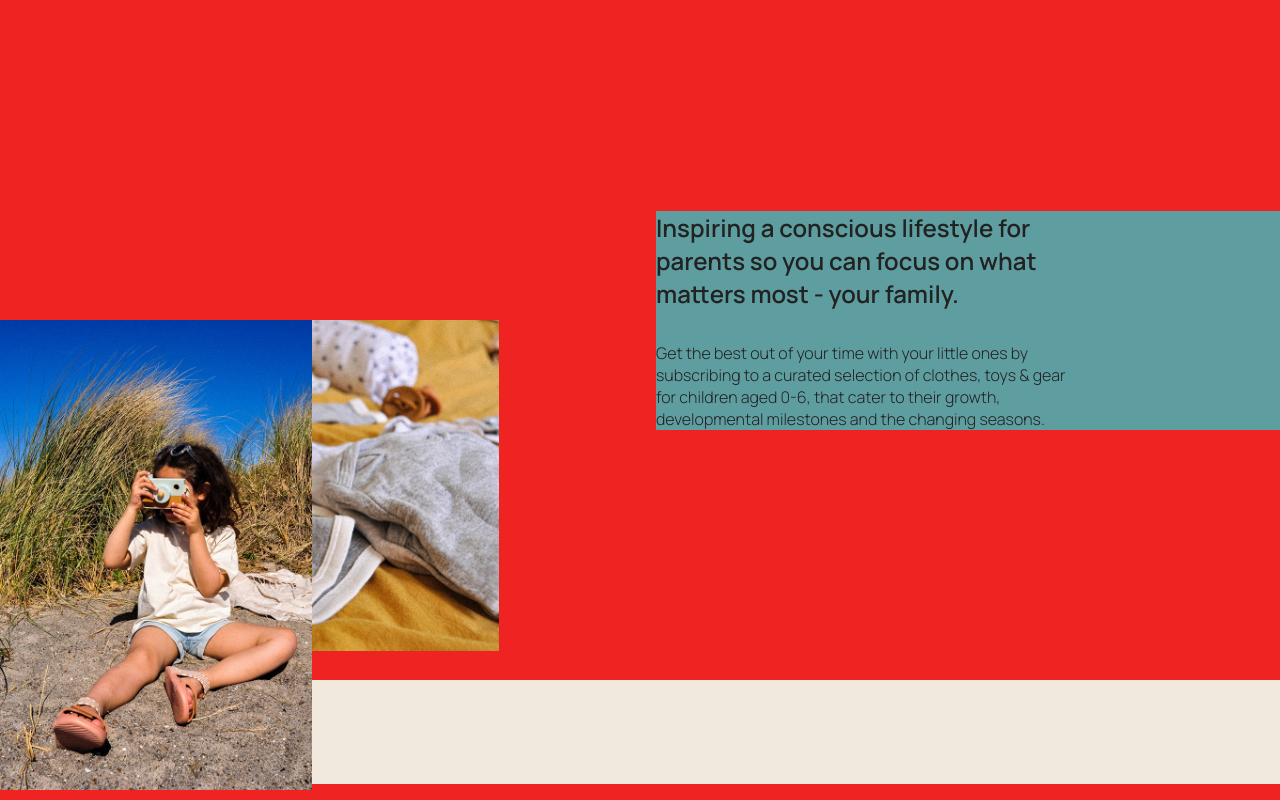
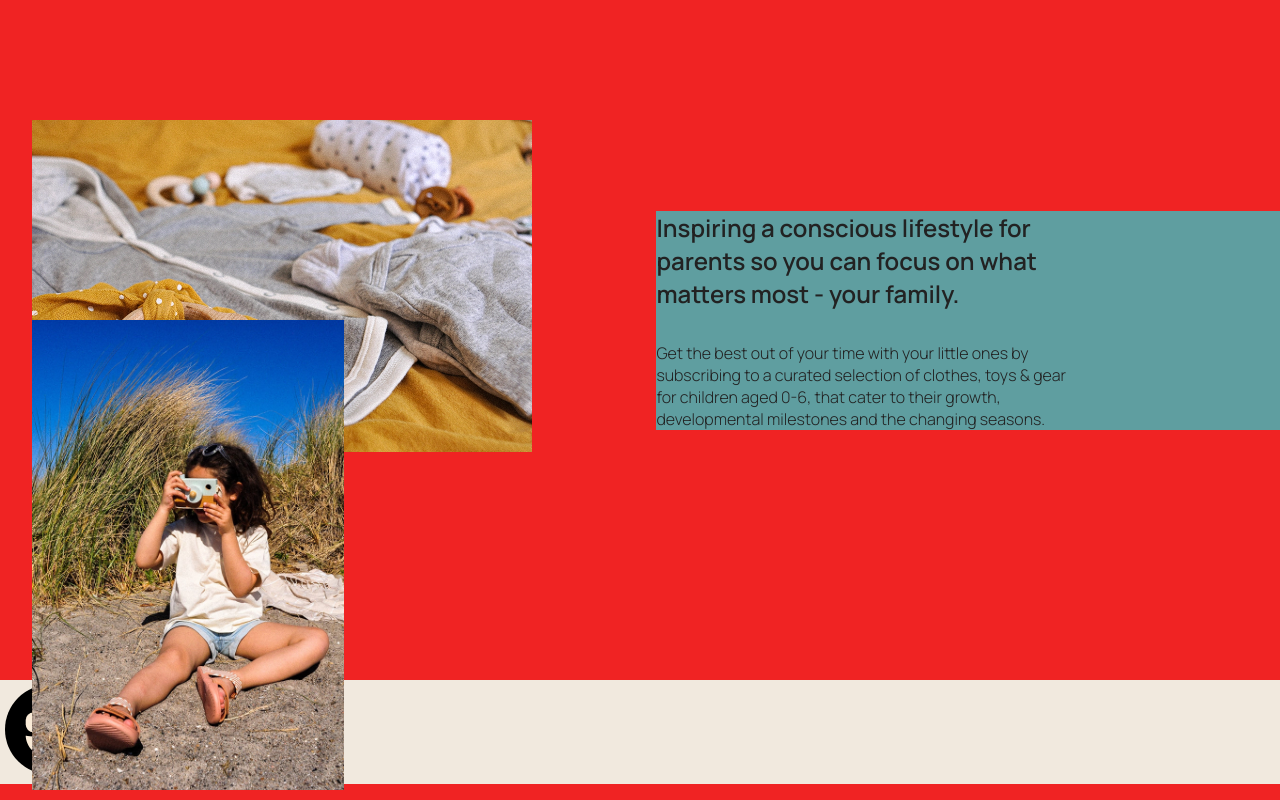
Before and after one commit to julietafc/littlessentials, a React (Vite) app: page / in a window 1280 px wide. Shown: the part 840-1640 px from the top of the page. Built offline with nearby package versions, Linux system fonts and the light colour scheme.

Commit message:
last algo

```diff
--- a/src/components/SecInfo/SecInfo.jsx
+++ b/src/components/SecInfo/SecInfo.jsx
@@ -2,11 +2,11 @@ import styles from "../SecInfo/secInfo.module.scss";
 export default function SecInfo(props) {
   const img2Style = {
     // transition: "transform .3s linear",
-    transform: `translateY(-${props.offsetY * 0.2}px)`,
+    transform: `translateY(-${200 + props.offsetY * 0.2}px)`,
   };
   const img1Style = {
     // transition: "transform .3s linear",
-    transform: `translateY(-${props.offsetY * 0.4}px)`,
+    transform: `translateY(-${props.offsetY * 0.5}px)`,
   };
 
   return (
--- a/src/components/SecInfo/secInfo.module.scss
+++ b/src/components/SecInfo/secInfo.module.scss
@@ -18,7 +18,6 @@
   width: 50%;
 }
 .h2 {
-  position: sticky;
   top: 1rem;
   max-width: 25ch;
 }
@@ -26,7 +25,8 @@
 .images {
   position: relative;
   width: 50%;
-  height: 100%;
+  height: max-content;
+  padding-left: 2rem;
   background-color: aquamarine;
   img {
     position: absolute;
```
